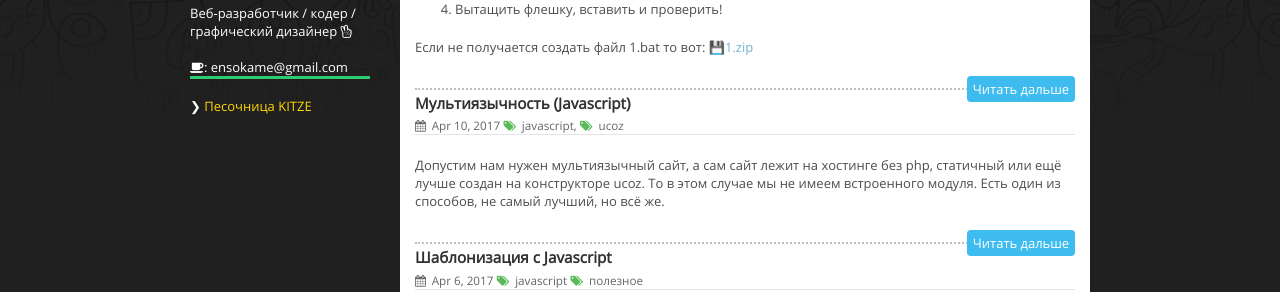
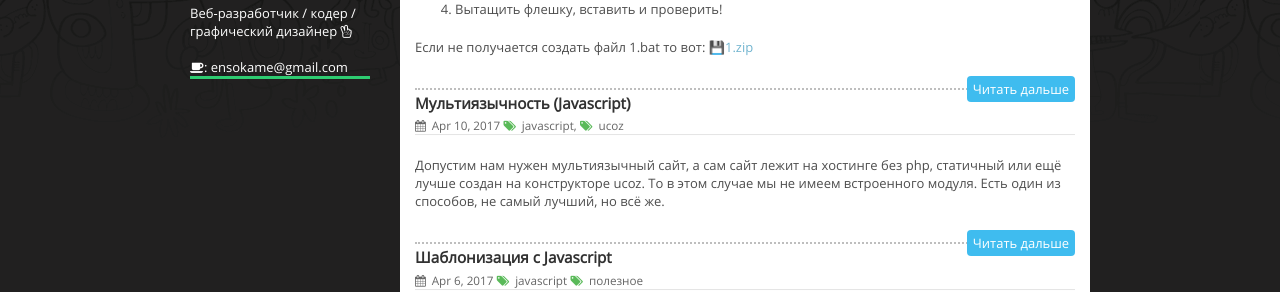
Before and after one commit to IOEnso/ioenso.github.io, a Jekyll site: the page built from index.html, in a window 1280 px wide. Shown: the part 308-600 px from the top of the page. Built offline with Jekyll 4.4.1, drawn with Linux system fonts in a browser that asks for light colours.

Commit message:
Update header.html

```diff
--- a/_includes/header.html
+++ b/_includes/header.html
@@ -3,7 +3,4 @@
 	<div class="logo"><a href="/">{{ site.name }} <i class="fa fa-code"></i></a></div>
 	<p class="dsbk">{{ site.description }} <i class="fa fa-hand-peace-o"></i><br /><br />
 	<i class="fa fa-coffee"></i>: ensokame@gmail.com</p><br />
-	<ul>
-	<li>❯ <a href="/kitze">Песочница KITZE</a></li>
-	</ul>
 </header>
```
